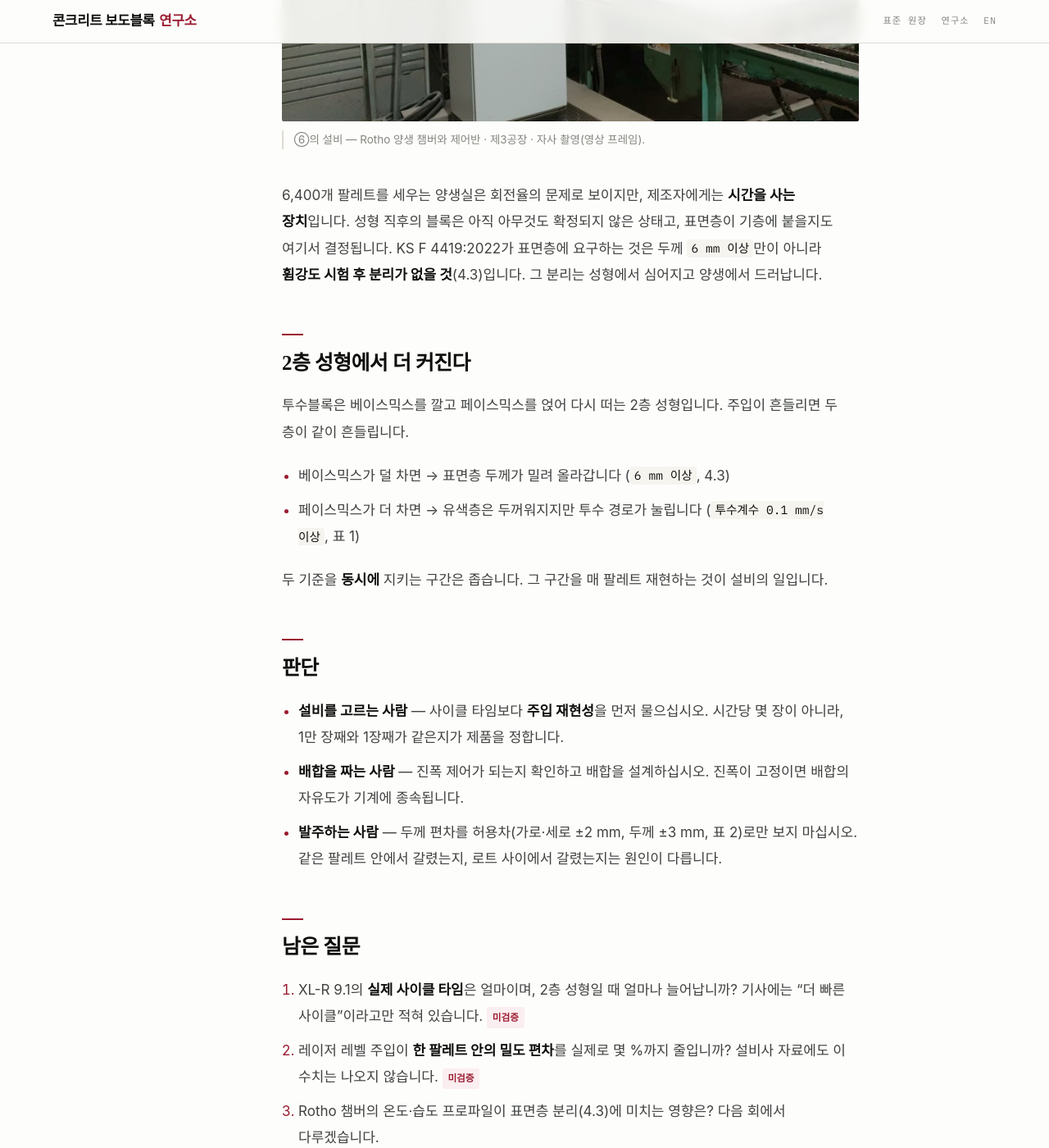
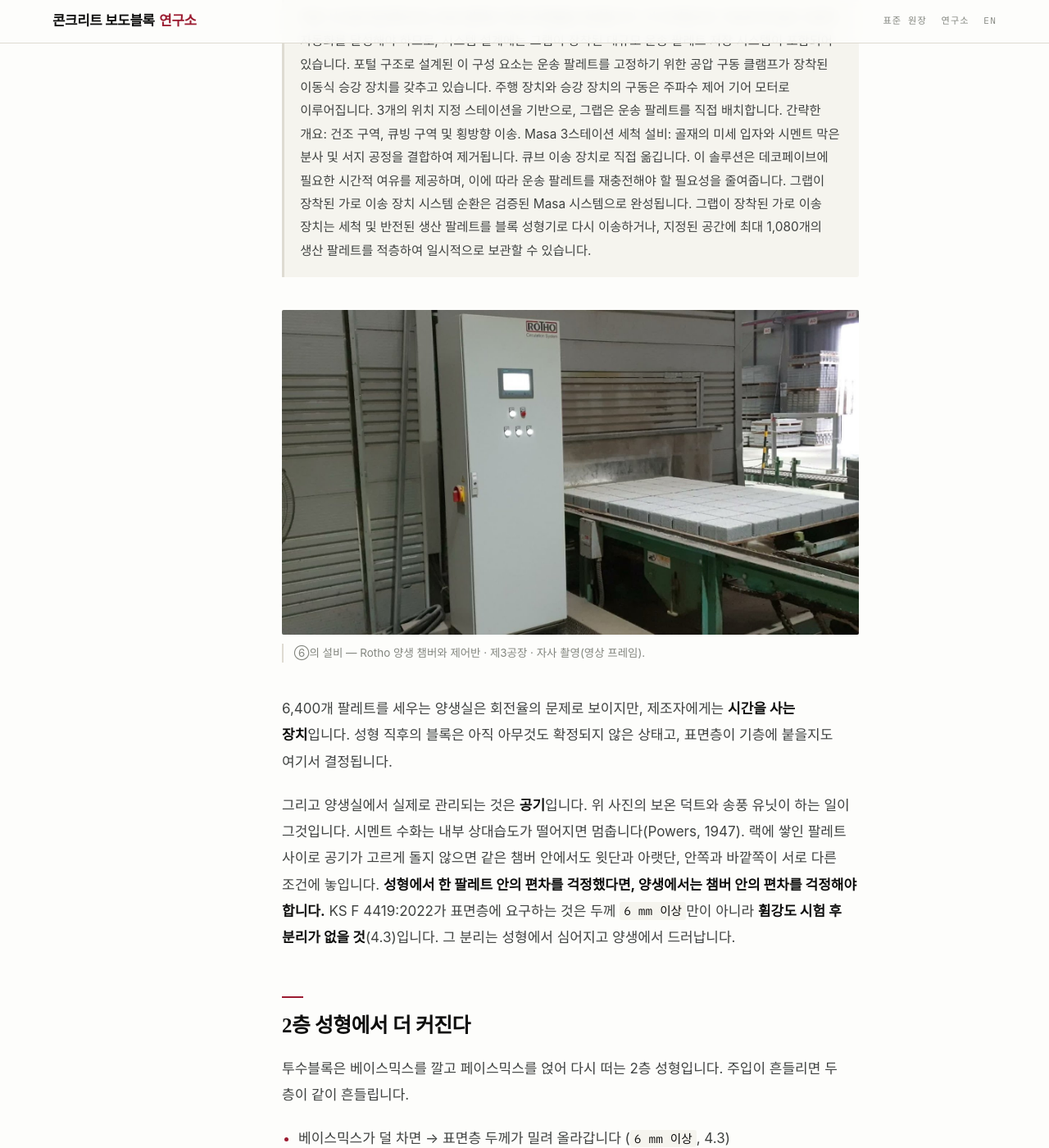
Before and after one commit to moonsukpark92/paver-lab, a Jekyll site: the page built from _posts/2026-09-20-cpi-21-03-masa-xl-r.md, in a window 1280 px wide and 1400 px high, scrolled down 8346 px. Shown: the whole window at 82% size. Built offline with Jekyll 4.4.1, drawn with Linux system fonts in a browser that asks for light colours; some web fonts are replaced; some of the changed text lies outside the part shown.

Commit message:
양생 챔버 내부 순환 설비 사진 추가
Rotho 제어반의 'Circulation System' 이 실제로 무엇인지 보여주는 사진.
양생 해설을 공기 관리로 확장했다 — 수화는 내부 상대습도가 떨어지면 멈추고
(Powers 1947), 챔버 안에서도 윗단과 아랫단은 다른 조건에 놓인다.
성형에서 팔레트 안의 편차를 걱정했다면 양생에서는 챔버 안의 편차를 걱정해야 한다.

Co-Authored-By: Claude Opus 5 (1M context) <noreply@anthropic.com>

```diff
--- a/_posts/2026-09-20-cpi-21-03-masa-xl-r.md
+++ b/_posts/2026-09-20-cpi-21-03-masa-xl-r.md
@@ -83,6 +83,15 @@ excerpt_text: "CPI 2021년 3호가 우리 공장을 다뤘다. 기사 원문을
   성형에서 벌어진 편차는 여기서 줄지 않는다. 드러날 뿐이다.</figcaption>
 </figure>
 
+<figure>
+  <img src="{{ site.baseurl }}/assets/img/proc-6b-curing-ducts.jpg"
+       alt="양생 챔버 내부. 팔레트 랙 사이로 보온된 급기·배기 덕트가 천장까지 올라가고, 송풍 유닛이 줄지어 있다."
+       width="1400" height="1052" loading="lazy">
+  <figcaption><b>⑥ 양생 챔버 내부 — 순환 설비</b> · 자사 촬영.
+  Rotho 제어반에 적힌 <span translate="no">Circulation System</span>의 실체가 이것이다.
+  양생은 블록을 세워 두고 시간을 보내는 일이 아니라, <b>공기를 돌리는 일</b>이다.</figcaption>
+</figure>
+
 ## 원문 — 마사의 차세대 기계: XL-R
 
 > 기존 마사 XL 시리즈와 비교했을 때, 새로운 XL-R은 더욱 빠른 사이클 시간과 고급화된 기본 사양으로 주목받고 있습니다. 페이스믹스 층이 있거나 없는 콘크리트 블록 생산을 위해 데코페이브에 납품된 XL-R 9.1 기계는 1400 x 1100 mm 크기의 생산 팔레트를 처리하도록 설계되었습니다. 진동기의 구동은 진폭 제어 방식으로 이루어집니다.
@@ -145,6 +154,11 @@ excerpt_text: "CPI 2021년 3호가 우리 공장을 다뤘다. 기사 원문을
 
 6,400개 팔레트를 세우는 양생실은 회전율의 문제로 보이지만, 제조자에게는 **시간을 사는 장치**입니다.
 성형 직후의 블록은 아직 아무것도 확정되지 않은 상태고, 표면층이 기층에 붙을지도 여기서 결정됩니다.
+
+그리고 양생실에서 실제로 관리되는 것은 **공기**입니다. 위 사진의 보온 덕트와 송풍 유닛이 하는 일이 그것입니다.
+시멘트 수화는 내부 상대습도가 떨어지면 멈춥니다(Powers, 1947). 랙에 쌓인 팔레트 사이로 공기가 고르게
+돌지 않으면 같은 챔버 안에서도 윗단과 아랫단, 안쪽과 바깥쪽이 서로 다른 조건에 놓입니다.
+**성형에서 한 팔레트 안의 편차를 걱정했다면, 양생에서는 챔버 안의 편차를 걱정해야 합니다.**
 KS F 4419:2022가 표면층에 요구하는 것은 두께 `6 mm 이상`만이 아니라
 **휨강도 시험 후 분리가 없을 것**(4.3)입니다. 그 분리는 성형에서 심어지고 양생에서 드러납니다.
 
```
Also changed, not shown: assets/img/proc-6b-curing-ducts.jpg (added).
